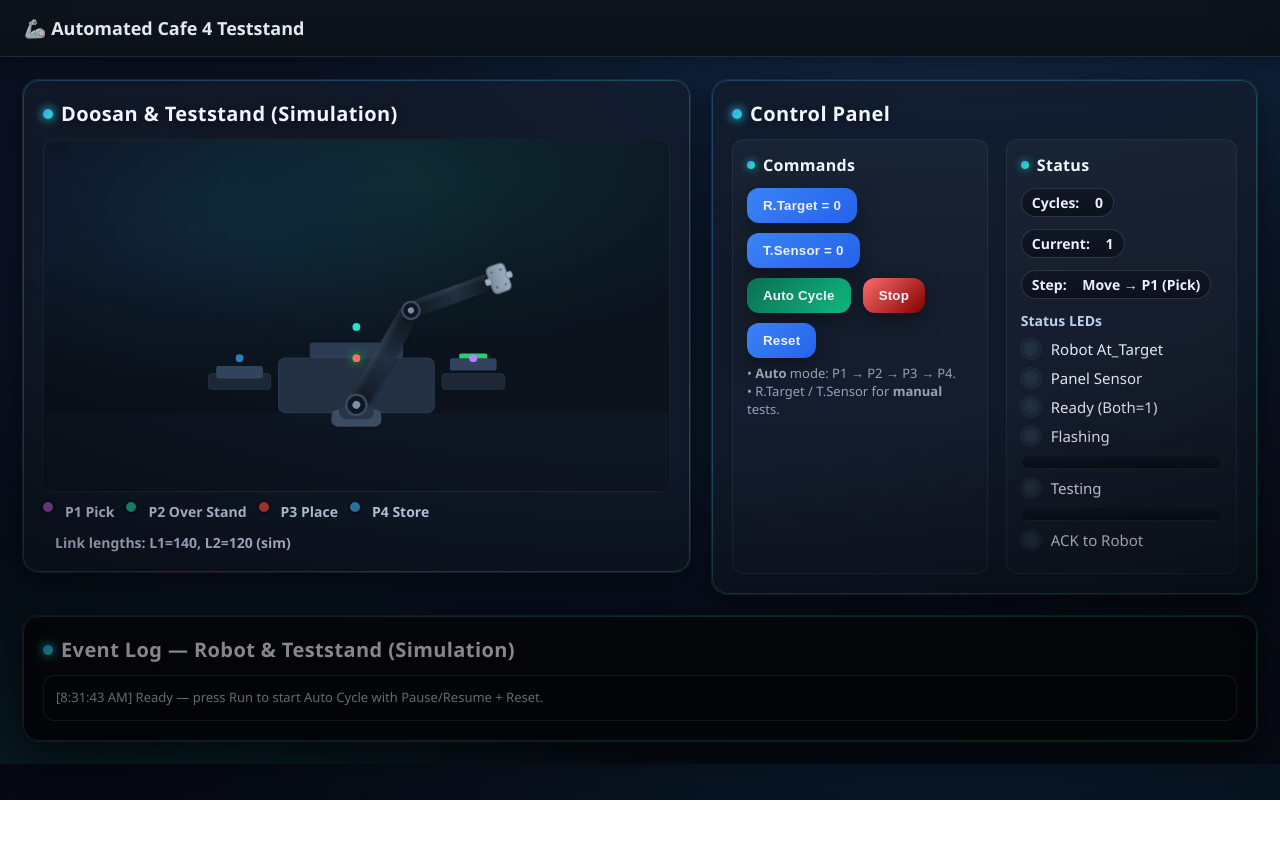
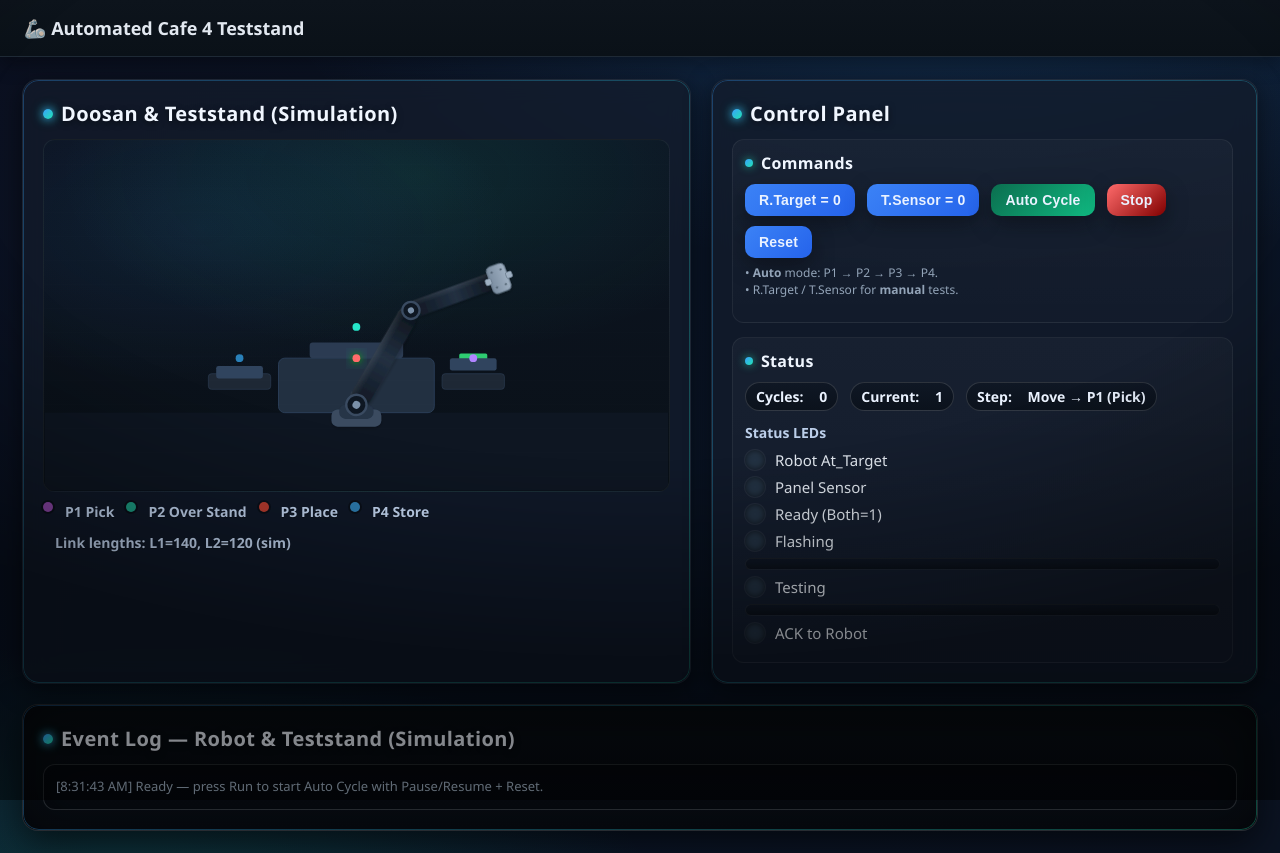
Before and after one commit to Chaabane-Rayfa/Teststand-Dashboard, a plain HTML site: page index.html in a window 1280 px wide. Before the commit the page ends 800 px from the top, so only its background shows below. Drawn offline with Linux system fonts and the light colour scheme.

Commit message:
Update styles.css

```diff
--- a/Assets/css/styles.css
+++ b/Assets/css/styles.css
@@ -11,7 +11,6 @@
 
 /* ---------- 2) Base ---------- */
 *{ box-sizing:border-box }
-
 body{
   margin:0;
   font-family:'Segoe UI', Roboto, Arial, sans-serif;
@@ -22,23 +21,20 @@ body{
     linear-gradient(135deg, #0b1020 0%, #0a1527 45%, #0b1322 100%) !important;
 }
 body::before{
-  content:"";
-  position:fixed; inset:0; pointer-events:none;
+  content:""; position:fixed; inset:0; pointer-events:none;
   background:
     linear-gradient(transparent 96%, rgba(255,255,255,.06) 96%) 0 0/100% 22px,
     linear-gradient(90deg, transparent 96%, rgba(255,255,255,.06) 96%) 0 0/22px 100%;
   opacity:.05;
 }
 body::after{
-  content:"";
-  position:fixed; inset:0; pointer-events:none;
+  content:""; position:fixed; inset:0; pointer-events:none;
   background:radial-gradient(1100px 500px at 50% 20%, transparent 60%, rgba(0,0,0,.45) 100%);
 }
 
 header{
   background:linear-gradient(180deg,#0d141c 0%, #0a1118 100%) !important;
-  color:var(--text);
-  padding:16px 24px;
+  color:var(--text); padding:16px 24px;
   font-size:18px; font-weight:700;
   border-bottom:1px solid var(--border);
   box-shadow:0 6px 18px rgba(0,0,0,.35);
@@ -53,8 +49,7 @@ header{
   display:flex; align-items:center; gap:8px;
 }
 .card h2::before{
-  content:"";
-  width:10px; height:10px; border-radius:50%;
+  content:""; width:10px; height:10px; border-radius:50%;
   background:linear-gradient(135deg,#3aa0ff,#20e3b2);
   box-shadow:0 0 8px rgba(58,160,255,.8), 0 0 12px rgba(32,227,178,.6);
 }
@@ -63,40 +58,38 @@ header{
 main{
   display:grid;
   grid-template-columns:1.1fr 0.9fr;
-  gap:20px; align-items:start; padding:22px;
+  gap:20px; align-items:stretch; /* مهم: stretch باش الكروت تكون قدّ قدّ */
+  padding:22px;
 }
 @media (max-width:1024px){
   main{ grid-template-columns:1fr; }
 }
 
-/* تقسيم كرت الكنترولز إلى قسمين */
+/* تقسيم كرت الكنترولز عمودي: Commands ↑ / Status ↓ */
 .panel-grid{
   display:grid;
-  grid-template-columns: 1.05fr 0.95fr;
-  gap:18px;
-}
-@media (max-width:1024px){
-  .panel-grid{ grid-template-columns:1fr; }
+  grid-template-columns: 1fr !important; /* عمود واحد ديما */
+  grid-auto-rows: max-content;
+  gap:14px;
 }
 .panel-section{
   background: linear-gradient(180deg, rgba(255,255,255,.03), rgba(255,255,255,.01));
   border:1px solid rgba(255,255,255,.06);
   border-radius:12px;
-  padding:14px;
+  padding:12px;
 }
 .panel-section h3{
-  margin:0 0 12px 0;
+  margin:0 0 10px 0;
   font-size:16px; font-weight:800; letter-spacing:.3px; color:#f0f6ff;
   display:flex; align-items:center; gap:8px;
 }
 .panel-section h3::before{
-  content:"";
-  width:8px; height:8px; border-radius:50%;
+  content:""; width:8px; height:8px; border-radius:50%;
   background:linear-gradient(135deg,#3aa0ff,#20e3b2);
   box-shadow:0 0 8px rgba(32,227,178,.7);
 }
 .subtle-title{
-  margin:8px 0 8px 0; font-size:14px; font-weight:700; color:#cfe3ff; opacity:.9;
+  margin:8px 0; font-size:14px; font-weight:700; color:#cfe3ff; opacity:.9;
 }
 
 /* ---------- 4) Components ---------- */
@@ -115,10 +108,10 @@ main{
     filter .35s ease;
   transform-origin:center center;
   will-change: transform, box-shadow;
+  height:100%; /* يتمدّ مع صف الـgrid */
 }
 .card::before{
-  content:"";
-  position:absolute; inset:0; pointer-events:none; border-radius:inherit;
+  content:""; position:absolute; inset:0; pointer-events:none; border-radius:inherit;
   padding:1px;
   background: linear-gradient(135deg, rgba(58,160,255,.55), rgba(32,227,178,.55));
   -webkit-mask: linear-gradient(#000 0 0) content-box, linear-gradient(#000 0 0);
@@ -131,11 +124,22 @@ main{
   filter: saturate(1.08) brightness(1.04);
 }
 
-/* Log card variant */
+/* كرت اللوج أغمق */
 .card--log{
   background: linear-gradient(180deg,#0a0f16,#070b11) !important;
   border:1px solid rgba(255,255,255,.12);
   box-shadow: inset 0 0 50px rgba(0,0,0,.5), 0 12px 36px rgba(0,0,0,.6);
+}
+
+/* Control card: توازن ارتفاع مع سكرول داخلي لو المحتوى طويل */
+.card--controls{
+  display:flex; flex-direction:column;
+  overflow:hidden;
+}
+.card--controls .panel-grid{
+  flex:1 1 auto;
+  overflow:auto;
+  padding-right:4px; /* مساحة صغيرة للسكرول بار */
 }
 
 /* Controls & buttons */
@@ -150,13 +154,20 @@ button{
 button:hover{ filter: saturate(1.15) brightness(1.05); }
 button:active{ transform: translateY(1px); }
 
+/* ألوان الأزرار حسب طلبك */
 .btn-robot{  background: linear-gradient(135deg,var(--btn-blue-2),var(--btn-blue)); }
-.btn-sensor{ background: linear-gradient(135deg,var(--btn-blue-2),var(--btn-blue)); } /* حسب طلبك */
+.btn-sensor{ background: linear-gradient(135deg,var(--btn-blue-2),var(--btn-blue)); }
 .btn-auto{   background: linear-gradient(135deg,#0B6E4F,var(--btn-green)); }
 .btn-stop{   background: linear-gradient(135deg,var(--red),#800000); }
 .btn-robot.active, .btn-sensor.active{
   box-shadow: 0 0 0 2px rgba(255,255,255,.15) inset, 0 0 16px rgba(58,160,255,.35);
 }
+
+/* تصغير بسيط في كرت الكنترولز */
+.card--controls .controls button{ padding:8px 14px; border-radius:10px; font-size:14px; }
+.card--controls .hint{ font-size:12px; }
+.card--controls .row{ margin:7px 0; }
+.card--controls .progress{ height:12px; }
 
 /* Small text & rows */
 .hint{ color:var(--muted); font-size:13px; margin-top:6px; }
@@ -212,8 +223,7 @@ button:active{ transform: translateY(1px); }
 /* Scene */
 .scene-card{ position:relative; }
 .scene-wrap{
-  position:relative;
-  width:100%; aspect-ratio:16/9; overflow:hidden; border-radius:12px;
+  position:relative; width:100%; aspect-ratio:16/9; overflow:hidden; border-radius:12px;
   border:1px solid rgba(255,255,255,.06);
   background:
     radial-gradient(600px 300px at 60% 10%, rgba(32,227,178,.10), transparent 60%),
@@ -222,8 +232,7 @@ button:active{ transform: translateY(1px); }
 }
 .card:hover .scene-wrap{ transform: translateY(-2px); transition: transform .35s ease; }
 .scene-wrap::after{
-  content:"";
-  position:absolute; inset:0; pointer-events:none;
+  content:""; position:absolute; inset:0; pointer-events:none;
   background: linear-gradient(rgba(255,255,255,.04) 1px, transparent 1px) 0 0/100% 24px;
   mix-blend-mode: overlay; opacity:.15;
 }
@@ -241,7 +250,8 @@ button:active{ transform: translateY(1px); }
   border-radius:999px; padding:4px 10px; color:#eaf2ff;
 }
 .dot{
-  width:10px; height:10px; border-radius:50%; display:inline-block;
+  width:10px; height:10px; border-radius:50%;
+  display:inline-block;
   box-shadow: 0 0 0 2px rgba(0,0,0,.35), inset 0 0 10px rgba(255,255,255,.06);
 }
 .dot-pick{  background:#8e44ad; }
@@ -262,4 +272,5 @@ button:active{ transform: translateY(1px); }
 /* ---------- 6) Accessibility / Motion Preferences ---------- */
 @media (prefers-reduced-motion: reduce){
   .card, .card:hover, .scene-wrap{ transition:none; transform:none; }
+  .card--controls .panel-grid{ overflow:visible; }
 }
```
